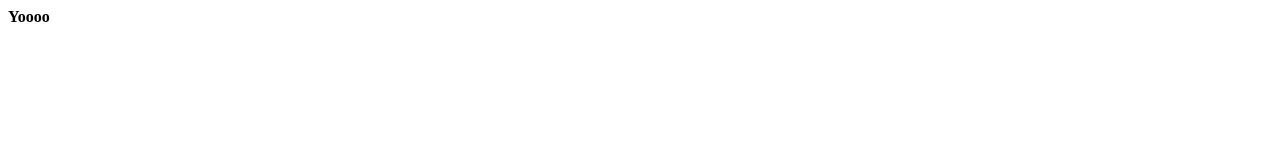
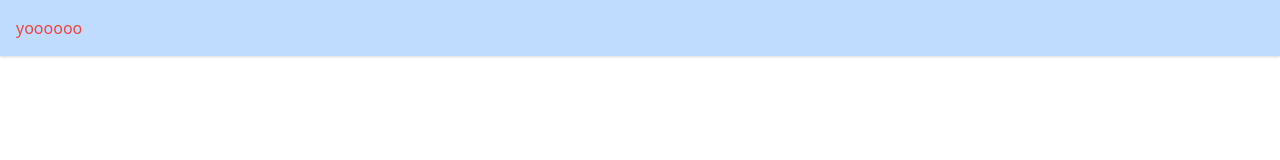
Before and after one commit to alseng/alseng.github.io, a plain HTML site: page index.html in a window 1280 px wide. Drawn offline with nearby package versions, Linux system fonts and the light colour scheme.

Commit message:
Add files via upload

```diff
--- a/index.html
+++ b/index.html
@@ -1,8 +1,14 @@
 <html>
+
+<head>
+    <link href="https://unpkg.com/tailwindcss@^2/dist/tailwind.min.css" rel="stylesheet">
+</head>
 
 <body>
 
-<p><b>Yoooo</b></p>
+<div class="shadow text-red-500 bg-blue-200 p-4">yoooooo</div>
+
+
 
 </body>
 </html>
```
